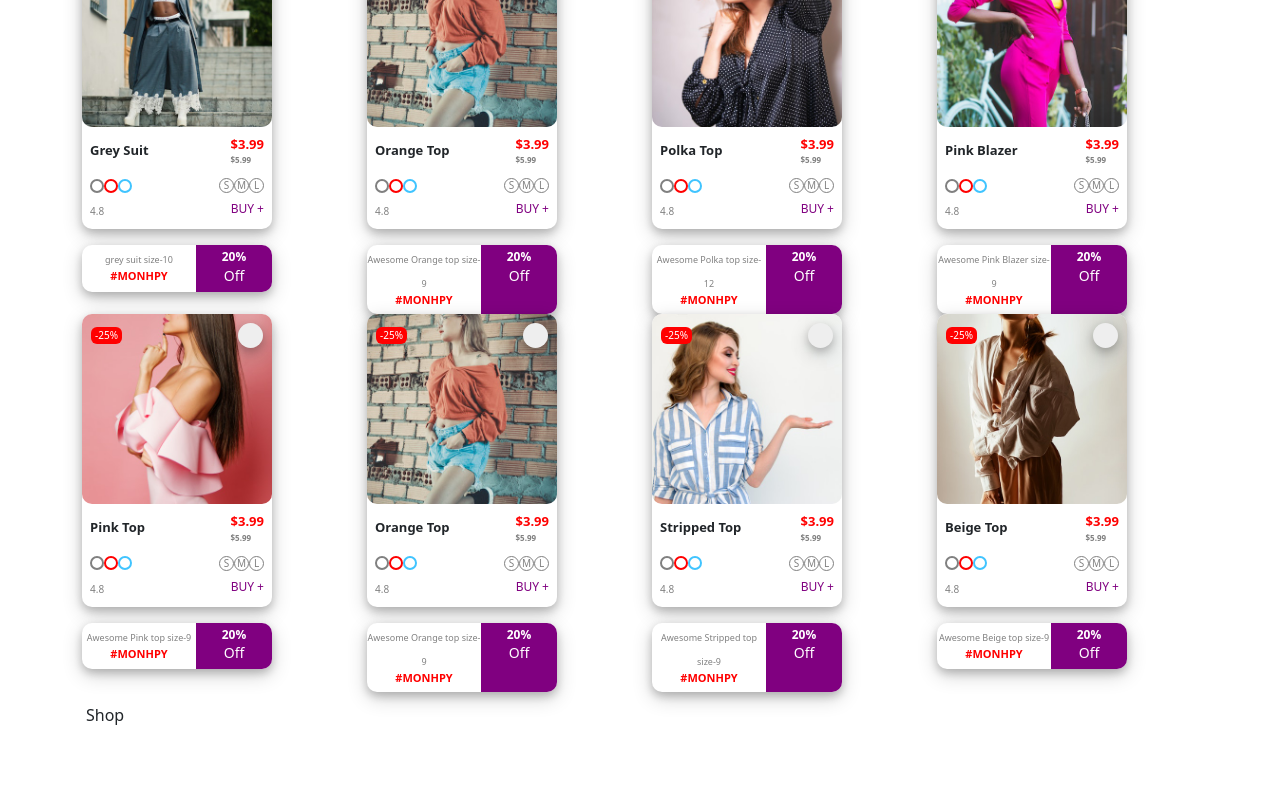
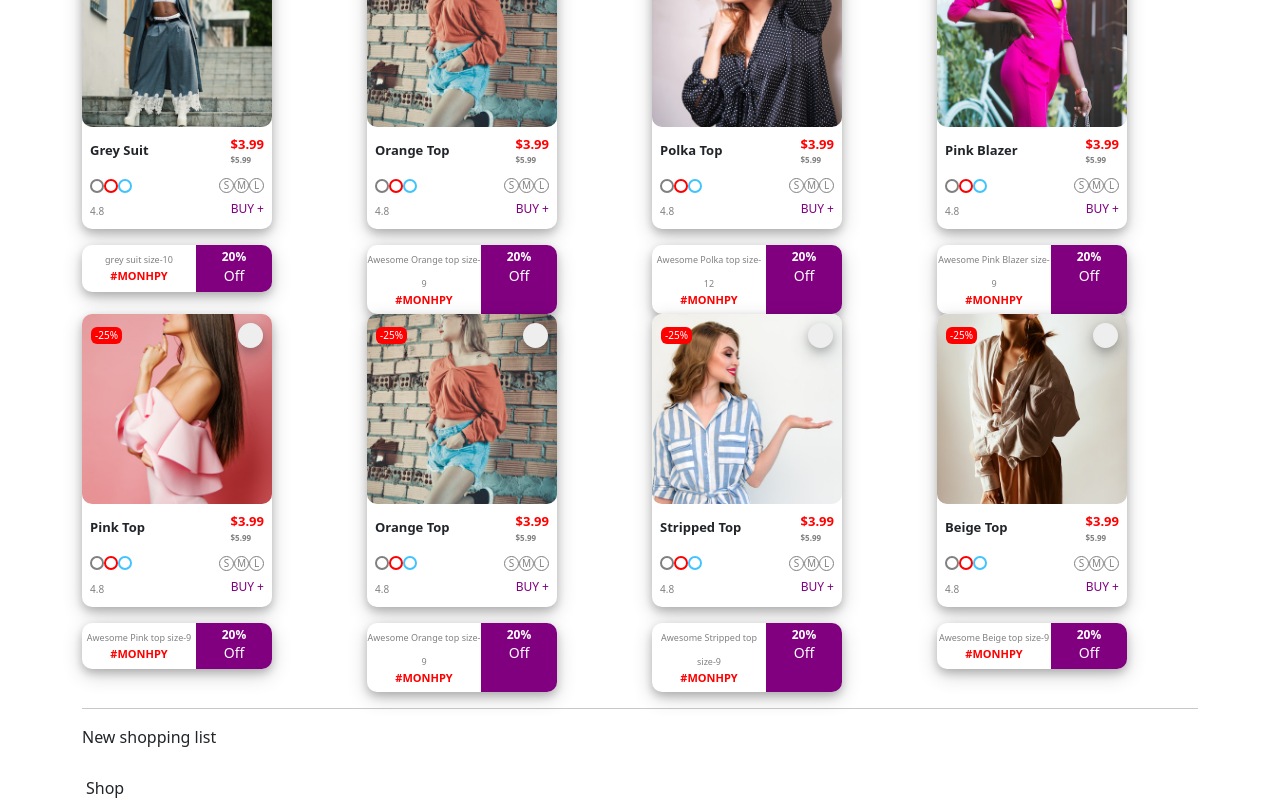
Before and after one commit to Carol254/kuiFashions, an Angular app: page /dashboard/shop in a window 1280 px wide. Shown: the part 539-1339 px from the top of the page. Before the commit the page ends 1266 px from the top, so only its background shows below. Built offline with nearby package versions, Linux system fonts and the light colour scheme.

Commit message:
few changes to shop-page

```diff
--- a/src/app/dashboard/shop/shop.component.html
+++ b/src/app/dashboard/shop/shop.component.html
@@ -77,6 +77,8 @@
     				</div>
     		</div>
     	</div>
+		<hr>
+		<p>New shopping list</p>
 		<div class="btn" (click)="onShoppingItem()">Shop</div>
 		<div *ngFor="let product of products" >
 			{{product.name}}
@@ -84,4 +86,5 @@
 			{{product.img}}
 			{{product.amount}}
 		</div>
+
     </div>
```
